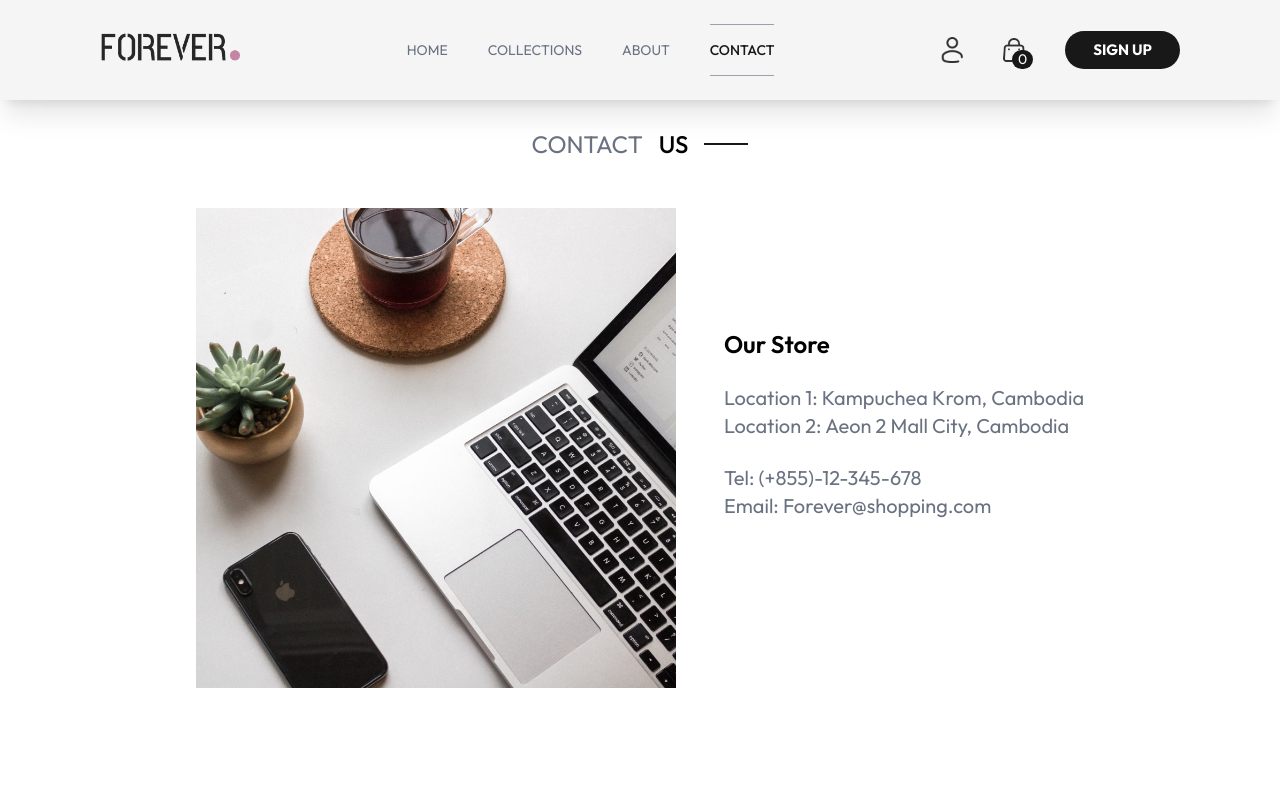
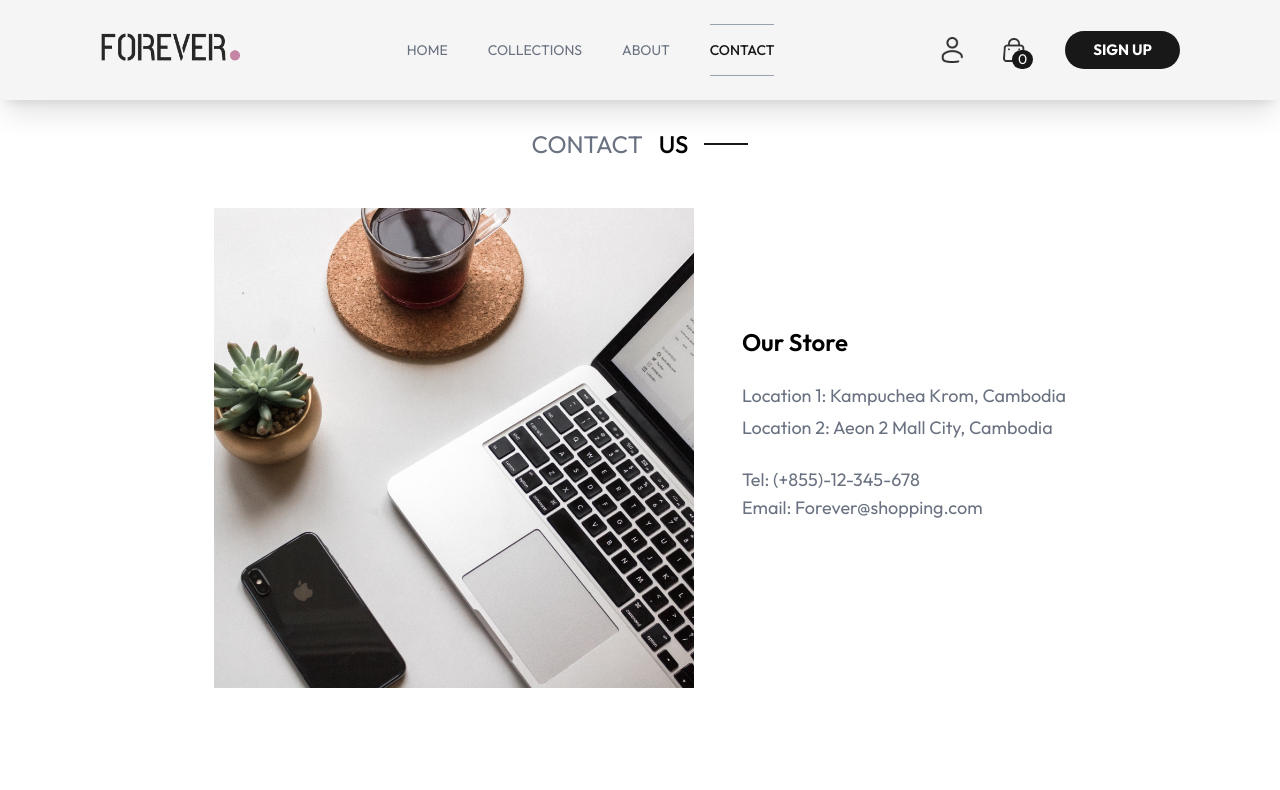
Before and after one commit to VannetNang/online-shopping, a React (Vite) app in the folder Front-end/: page /contact-us in a window 1280 px wide. Shown: the top 790 px of the page. Built offline with nearby package versions, Linux system fonts and the light colour scheme.

Commit message:
Updating design to Contact Us page

```diff
--- a/Front-end/src/pages/_root/Contact.jsx
+++ b/Front-end/src/pages/_root/Contact.jsx
@@ -21,12 +21,12 @@ const Contact = () => {
               Our Store
             </h1>
 
-            <div className="text-gray-500 lg:text-xl">
+            <div className="text-gray-500 text-md lg:text-lg space-y-1">
               <p>Location 1: Kampuchea Krom, Cambodia</p>
               <p>Location 2: Aeon 2 Mall City, Cambodia</p>
             </div>
 
-            <div className="text-gray-500 lg:text-xl">
+            <div className="text-gray-500 text-md lg:text-lg">
               <p>Tel: (+855)-12-345-678</p>
               <p>Email: Forever@shopping.com</p>
             </div>
```
